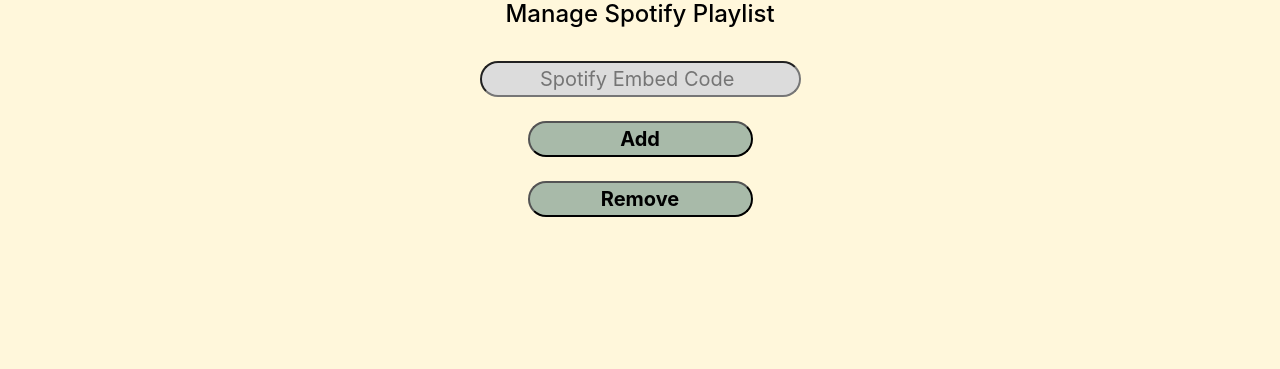
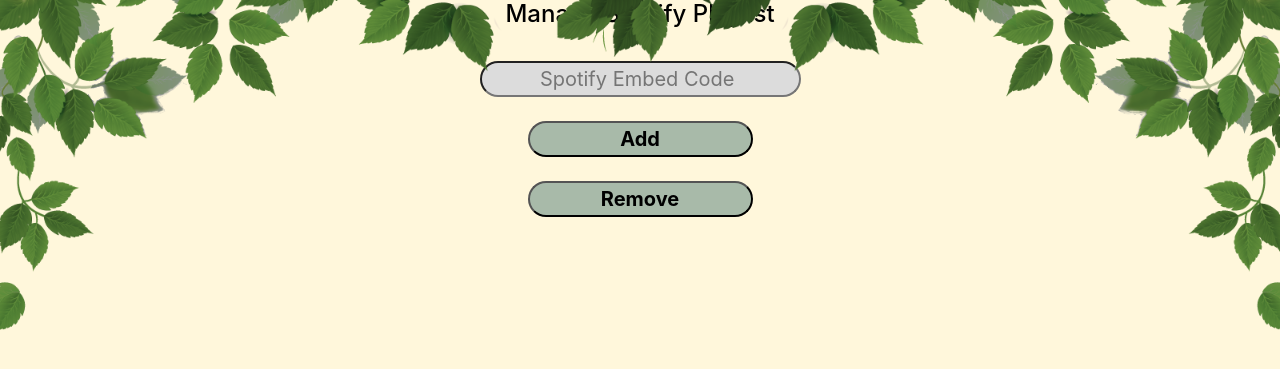
Before and after one commit to TravisN959/MiiSpace, a Flask app: page /spotify in a window 1280 px wide. Shown: the part 80-449 px from the top of the page. Run offline with Flask 2, Linux system fonts and the light colour scheme; the visitor is signed in with stand-in values (Sample User, id 1); a database or web service that is not in the repository returns one stand-in record (values such as "Sample title"); some libraries are stand-ins or nearby versions.

Commit message:
Added Leaves

```diff
--- a/templates/calendar.html
+++ b/templates/calendar.html
@@ -8,7 +8,7 @@
 {% endblock %}
 
 {% block body %}
-
+<img src="{{ url_for('static', filename='images/leaves.png') }}" style="width: 100%;position:absolute; z-index: 2;pointer-events: none;">
 <center>
 <h4>Manage Google Calendar</h4>
 
--- a/templates/myImages.html
+++ b/templates/myImages.html
@@ -6,7 +6,7 @@
 {% endblock %}
 
 {% block body %}
-
+<img src="{{ url_for('static', filename='images/leaves.png') }}" style="width: 100%;position:absolute; z-index: 2;pointer-events: none;">
 <center>
 <h4>Edit Images</h4>
 <table>
--- a/templates/spotify.html
+++ b/templates/spotify.html
@@ -7,7 +7,7 @@
 {% endblock %}
 
 {% block body %}
-
+<img src="{{ url_for('static', filename='images/leaves.png') }}" style="width: 100%;position:absolute; z-index: 2;pointer-events: none;">
 <center>
 <h4>Manage Spotify Playlist</h4>
 
--- a/templates/stickynotes.html
+++ b/templates/stickynotes.html
@@ -6,7 +6,7 @@
 {% endblock %}
 
 {% block body %}
-
+<img src="{{ url_for('static', filename='images/leaves.png') }}" style="width: 100%;position:absolute; z-index: 2;pointer-events: none;">
 <center>
 <h4>Edit Sticky Notes</h4>
 <table>
```
